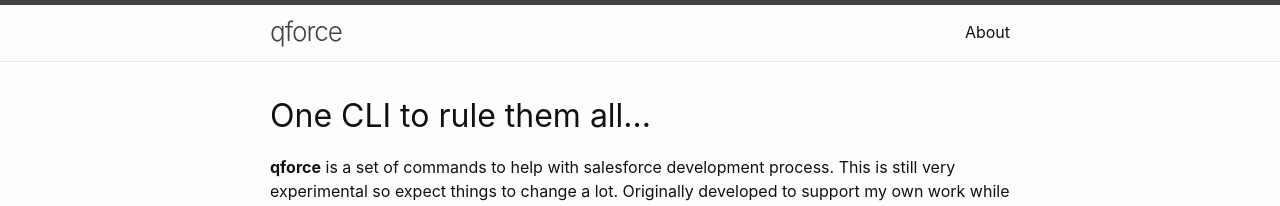
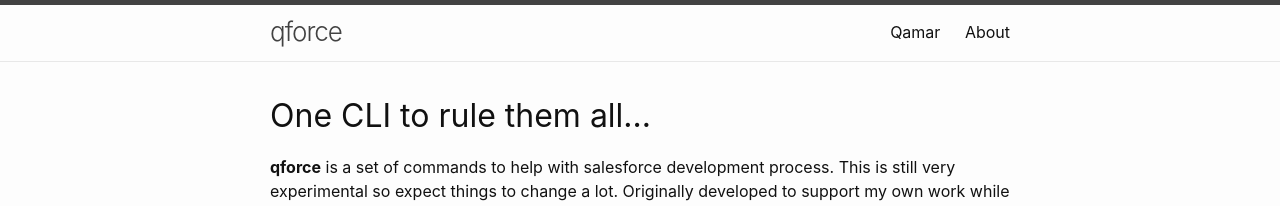
Before and after one commit to qislam/qforce, a Jekyll site: the page built from docs/index.md, in a window 1280 px wide. Shown: the top 206 px of the page. Built offline with Jekyll 4.4.1, drawn with Linux system fonts in a browser that asks for light colours.

Commit message:
menu fixes

```diff
--- a/docs/_includes/header.html
+++ b/docs/_includes/header.html
@@ -9,7 +9,8 @@
     {%- if titles_size > 0 -%}
       <nav class="site-nav">
         <div class="trigger">
-          <a class="page-link" href="https://qislam.github.io">About</a>
+          <a class="page-link" href="https://qislam.github.io/">Qamar</a>
+          <a class="page-link" href="https://qislam.github.io/about.html">About</a>
         </div>
       </nav>
     {%- endif -%}
```
Also changed, not shown: docs/_config.yml (line endings or trailing spaces).
